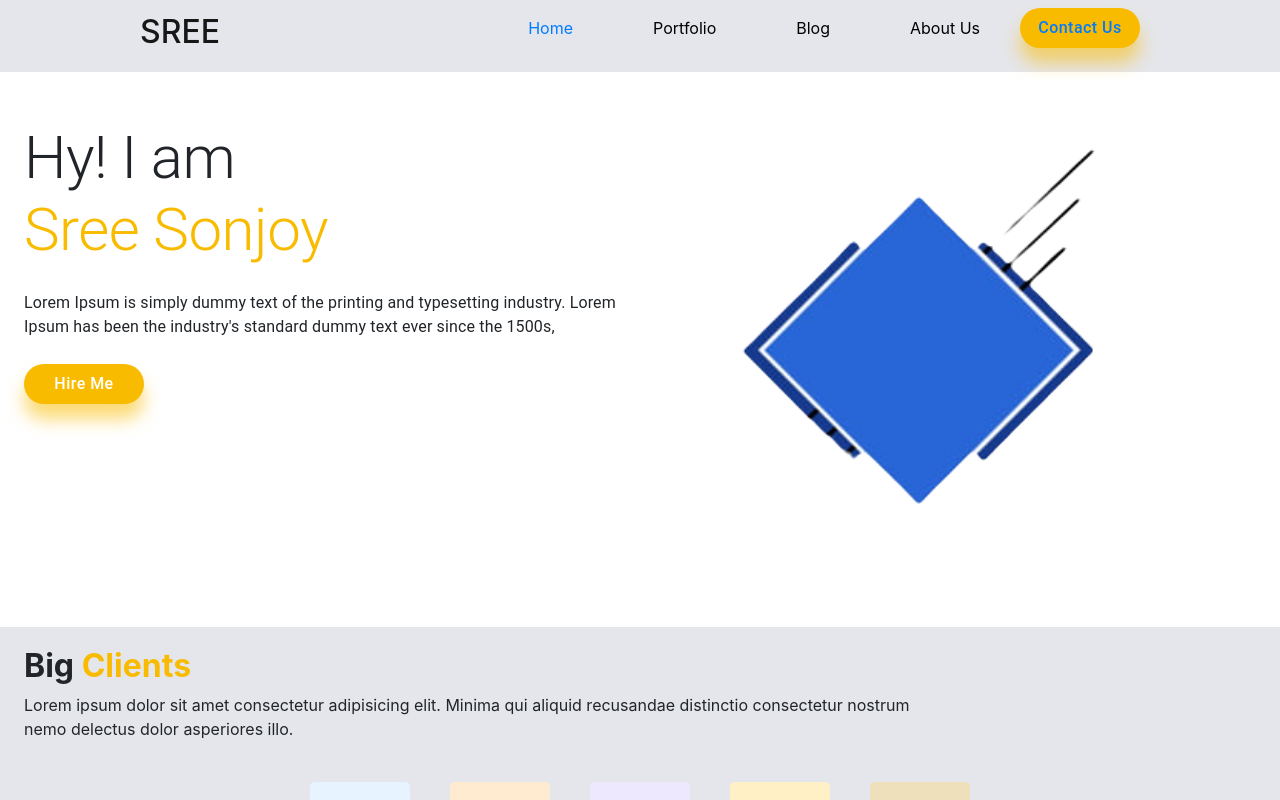
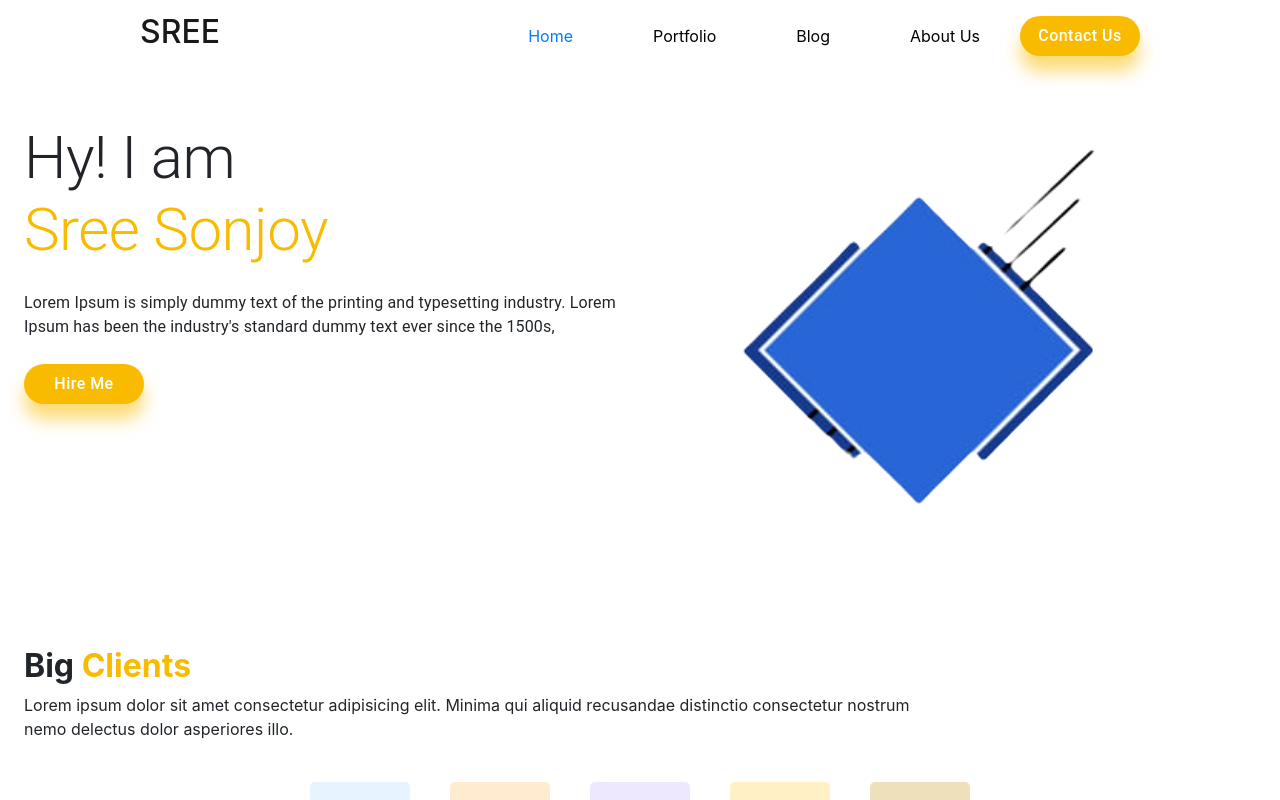
Before and after one commit to thetechdevs/reactjs-portfolio-1, a React (Create React App) app: page / in a window 1280 px wide. Shown: the top 800 px of the page. Built offline with nearby package versions, Linux system fonts and the light colour scheme.

Commit message:
completed navmenu sticky navber and design increment blogpage

```diff
--- a/src/Components/Home/BlogPage/BlogPage.css
+++ b/src/Components/Home/BlogPage/BlogPage.css
@@ -1,38 +1,32 @@
-@import url('https://fonts.googleapis.com/css2?family=Poppins:ital,wght@0,100;0,200;0,300;0,400;0,500;0,600;0,700;0,800;0,900;1,100;1,200;1,300;1,400;1,500;1,600;1,700;1,800;1,900&display=swap');
-
-body{
-    font-family: 'Poppins', sans-serif;
-    background-color: #E5E6EB !important;
-}
-.heading_line{
+.heading_line {
   font-size: 50px;
   font-weight: 700;
 }
-.blog_card{
+.blog_card {
   cursor: pointer;
 }
-.blog_card:hover img{
+.blog_card:hover img {
   transform: scale(1.1);
   transition: 1s ease-in;
   overflow: hidden;
 }
-.image_container{
+.image_container {
   width: 100%;
   height: 250px;
   overflow: hidden;
   border-radius: 5px;
 }
-.blog_heading{
+.blog_heading {
   font-size: 30px;
   font-weight: 600;
 }
-.blog_image{
+.blog_image {
   height: 195px;
   width: 100%;
   border-radius: 10px !important;
   overflow: hidden;
 }
-.blog_title{
+.blog_title {
   font-size: 25px;
   font-weight: 700;
 }
--- a/src/Components/Home/HeroArea/Hero.scss
+++ b/src/Components/Home/HeroArea/Hero.scss
@@ -1,23 +1,6 @@
 .hero_bg {
   background: linear-gradient(360deg, #ffffff, #ffffff);
   //   filter: drop-shadow(16px 16px 20px #002e57);
-}
-
-.custom_menu {
-  .container {
-    .menu_wrapper {
-      display: flex;
-      list-style: none;
-      text-decoration: none;
-      .nav_list {
-        margin: 10px 40px;
-        line-height: 40px;
-        color: #000;
-        font-size: 16px;
-        text-transform: capitalize;
-      }
-    }
-  }
 }
 
 // .colorButton {
--- a/src/Components/Home/RecentPortfolio/RecentPortfolio.css
+++ b/src/Components/Home/RecentPortfolio/RecentPortfolio.css
@@ -1,4 +1,4 @@
-.container{
+.container {
   width: 1680px !important;
 }
 .swiper-container {
@@ -13,11 +13,11 @@
 .swiper-pagination-bullet {
   height: 10px !important;
   width: 10px !important;
-      border: 1px solid #625A99 !important;
+  border: 1px solid #625a99 !important;
 }
 .swiper-pagination-bullet-active {
   opacity: 1;
-      background: #625A99 !important;
+  background: #625a99 !important;
 }
 
 /* All media query */
@@ -25,7 +25,7 @@
   .swiper-container {
     width: 100% !important;
   }
-    .container{
+  .container {
     width: 100% !important;
   }
   .container,
@@ -45,7 +45,7 @@
   .swiper-container {
     width: 100% !important;
   }
-    .container{
+  .container {
     width: 100% !important;
   }
   .container,
@@ -65,7 +65,7 @@
   .swiper-container {
     width: 100% !important;
   }
-    .container{
+  .container {
     width: 100% !important;
   }
   .container,
@@ -85,7 +85,7 @@
   .swiper-container {
     width: 100% !important;
   }
-    .container{
+  .container {
     width: 100% !important;
   }
   .container,
@@ -105,7 +105,7 @@
   .swiper-container {
     width: 520px;
   }
-    .container{
+  .container {
     width: 100% !important;
   }
 }
@@ -136,7 +136,7 @@
   .swiper-container {
     width: 1024px !important;
   }
-    .container:{
+  .container {
     width: 1170px !important;
   }
 }
--- a/src/Components/Layout/Navbar.jsx
+++ b/src/Components/Layout/Navbar.jsx
@@ -1,10 +1,34 @@
-import React from "react";
+import { React, createRef, useState, useEffect } from "react";
 import { Nav, Navbar } from "react-bootstrap";
 import { Button } from "@material-ui/core";
 import { BrowserRouter as Router, Link, NavLink } from "react-router-dom";
+import "./Navbar.scss";
 
-const NavBar = () => {
+const NavBar = ({ children, sticky = false, className, ...rest }) => {
+  const [isSticky, setIsSticky] = useState(false);
+  const ref = createRef();
+
+  // mount
+  useEffect(() => {
+    const cachedRef = ref.current,
+      observer = new IntersectionObserver(
+        ([e]) => setIsSticky(e.intersectionRatio < 1),
+        { threshold: [1] }
+      );
+    observer.observe(cachedRef);
+    // unmount
+    return function () {
+      observer.unobserve(cachedRef);
+    };
+  }, []);
+
   return (
+    <div
+      id="menu_wrapper"
+      className={className + (isSticky ? " isSticky" : "")}
+      ref={ref}
+      {...rest}
+    >
       <Navbar className="bg-transparent custom_menu" expand="lg">
         <div className="container" style={{ maxWidth: "1300px" }}>
           <Navbar.Brand style={{ float: "left" }}>
@@ -23,6 +47,7 @@ const NavBar = () => {
                       activeClassName="text-primary"
                       to="/"
                       className="nav_list"
+                      style={{ textDecoration: "none", color: "#000" }}
                     >
                       Home
                     </NavLink>
@@ -32,6 +57,7 @@ const NavBar = () => {
                       activeClassName="text-primary"
                       to="/project"
                       className="nav_list"
+                      style={{ textDecoration: "none", color: "#000" }}
                     >
                       Portfolio
                     </NavLink>
@@ -41,6 +67,7 @@ const NavBar = () => {
                       activeClassName="text-primary"
                       to="/blog"
                       className="nav_list"
+                      style={{ textDecoration: "none", color: "#000" }}
                     >
                       Blog
                     </NavLink>
@@ -50,6 +77,7 @@ const NavBar = () => {
                       activeClassName="text-primary"
                       to="/about"
                       className="nav_list"
+                      style={{ textDecoration: "none", color: "#000" }}
                     >
                       About Us
                     </NavLink>
@@ -67,7 +95,12 @@ const NavBar = () => {
                         boxShadow: "0px 15px 18px #f9bb008c",
                       }}
                     >
-                    <Link to="contact">Contact us</Link>
+                      <Link
+                        to="contact"
+                        style={{ textDecoration: "none", color: "#fff" }}
+                      >
+                        Contact us
+                      </Link>
                     </Button>
                   </li>
                 </ul>
@@ -76,7 +109,91 @@ const NavBar = () => {
           </Navbar.Collapse>
         </div>
       </Navbar>
+    </div>
   );
 };
 
 export default NavBar;
+
+// import React from "react";
+// import { Nav, Navbar } from "react-bootstrap";
+// import { Button } from "@material-ui/core";
+// import { BrowserRouter as Router, Link, NavLink } from "react-router-dom";
+
+// const NavBar = () => {
+//   return (
+//     <Navbar className="bg-transparent custom_menu" expand="lg">
+//       <div className="container" style={{ maxWidth: "1300px" }}>
+//         <Navbar.Brand style={{ float: "left" }}>
+//           <h2>SREE</h2>
+//         </Navbar.Brand>
+//         <Navbar.Toggle aria-controls="basic-navbar-nav" />
+//         <Navbar.Collapse
+//           style={{ width: "900px", float: "right" }}
+//           id="basic-navbar-nav"
+//         >
+//           <Nav className="ml-auto">
+//             <Router>
+//               <ul className="menu_wrapper">
+//                 <li>
+//                   <NavLink
+//                     activeClassName="text-primary"
+//                     to="/"
+//                     className="nav_list"
+//                   >
+//                     Home
+//                   </NavLink>
+//                 </li>
+//                 <li>
+//                   <NavLink
+//                     activeClassName="text-primary"
+//                     to="/project"
+//                     className="nav_list"
+//                   >
+//                     Portfolio
+//                   </NavLink>
+//                 </li>
+//                 <li>
+//                   <NavLink
+//                     activeClassName="text-primary"
+//                     to="/blog"
+//                     className="nav_list"
+//                   >
+//                     Blog
+//                   </NavLink>
+//                 </li>
+//                 <li>
+//                   <NavLink
+//                     activeClassName="text-primary"
+//                     to="/about"
+//                     className="nav_list"
+//                   >
+//                     About Us
+//                   </NavLink>
+//                 </li>
+//                 <li>
+//                   <Button
+//                     variant="contained"
+//                     color="primary"
+//                     style={{
+//                       backgroundColor: "#f9bb00",
+//                       textTransform: "capitalize",
+//                       width: "120px",
+//                       borderRadius: "30px",
+//                       fontSize: "16px",
+//                       boxShadow: "0px 15px 18px #f9bb008c",
+//                     }}
+//                   >
+//                     <Link to="contact">Contact us</Link>
+//                   </Button>
+//                 </li>
+//               </ul>
+//             </Router>
+//           </Nav>
+//         </Navbar.Collapse>
+//       </div>
+//     </Navbar>
+//   );
+// };
+
+// export default NavBar;
--- /dev/null
+++ b/src/Components/Layout/Navbar.scss
@@ -0,0 +1,33 @@
+// smart sticky header
+#menu_wrapper {
+  position: sticky;
+  top: -1px;
+  //   font-size: 3em;
+  transition: 0.2s ease-out;
+  &.isSticky {
+    z-index: 9999;
+    .custom_menu {
+      background-color: #eef3fe !important;
+    }
+  }
+}
+
+.custom_menu {
+  //   padding: 0 !important;
+  //   margin: 0 !important;
+  .container {
+    .menu_wrapper {
+      display: flex;
+      align-items: center;
+      list-style: none;
+      text-decoration: none;
+      margin: 0;
+      .nav_list {
+        margin: 0 40px;
+        color: #000;
+        font-size: 16px;
+        text-transform: capitalize;
+      }
+    }
+  }
+}
--- a/src/index.css
+++ b/src/index.css
@@ -1,13 +1,18 @@
 body {
   margin: 0;
-  font-family: -apple-system, BlinkMacSystemFont, 'Segoe UI', 'Roboto', 'Oxygen',
-    'Ubuntu', 'Cantarell', 'Fira Sans', 'Droid Sans', 'Helvetica Neue',
+  /* line-height: 0 !important; */
+  font-family: -apple-system, BlinkMacSystemFont, "Segoe UI", "Roboto", "Oxygen",
+    "Ubuntu", "Cantarell", "Fira Sans", "Droid Sans", "Helvetica Neue",
     sans-serif;
   -webkit-font-smoothing: antialiased;
   -moz-osx-font-smoothing: grayscale;
 }
 
 code {
-  font-family: source-code-pro, Menlo, Monaco, Consolas, 'Courier New',
+  font-family: source-code-pro, Menlo, Monaco, Consolas, "Courier New",
     monospace;
 }
+Link {
+  text-decoration: none;
+  color: #fff;
+}
```
Also changed, not shown: src/Components/Home/BlogPage/BlogPage.jsx (+44 -11 lines). Lines whose indentation alone changed are shown as unchanged.
